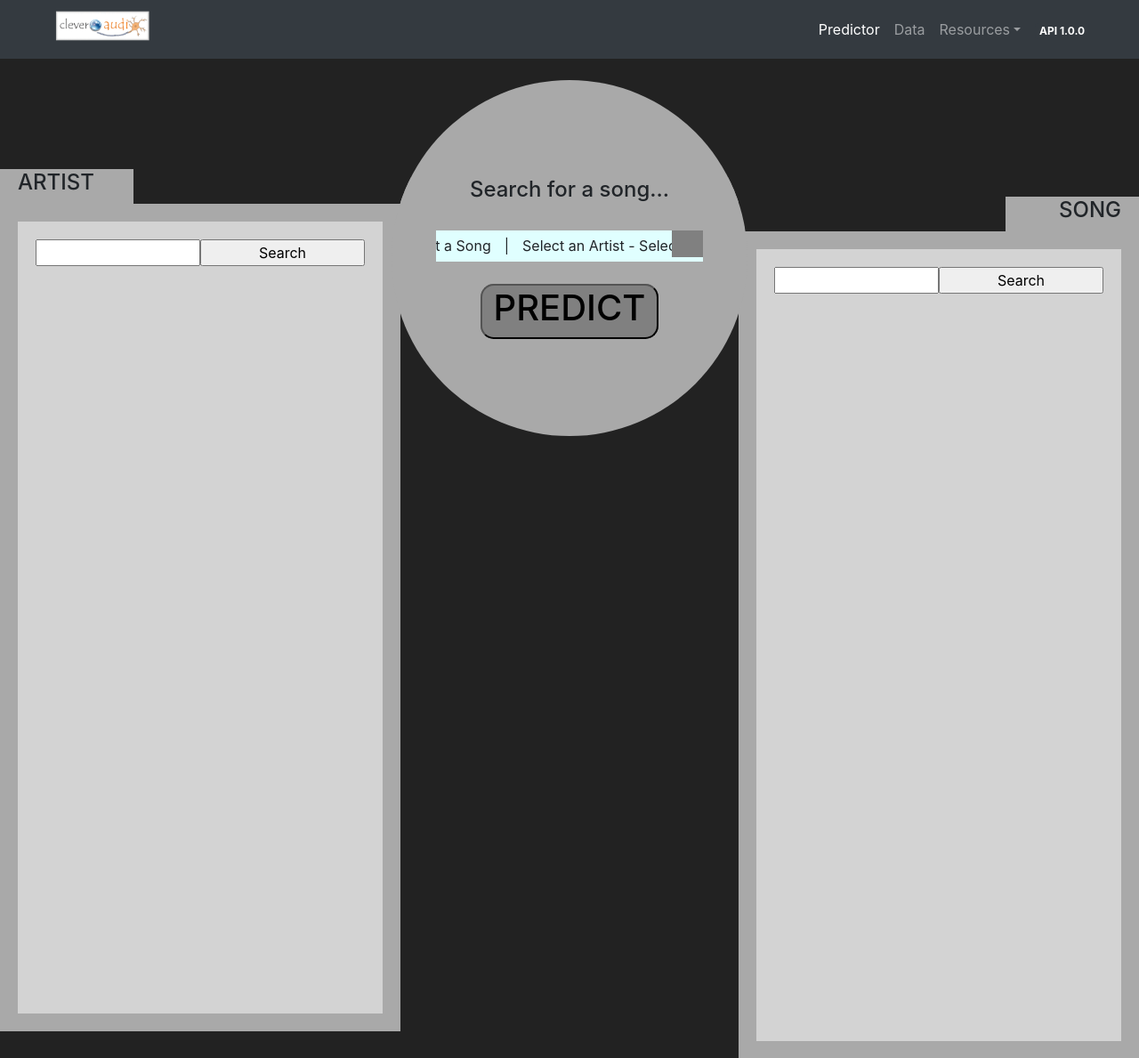
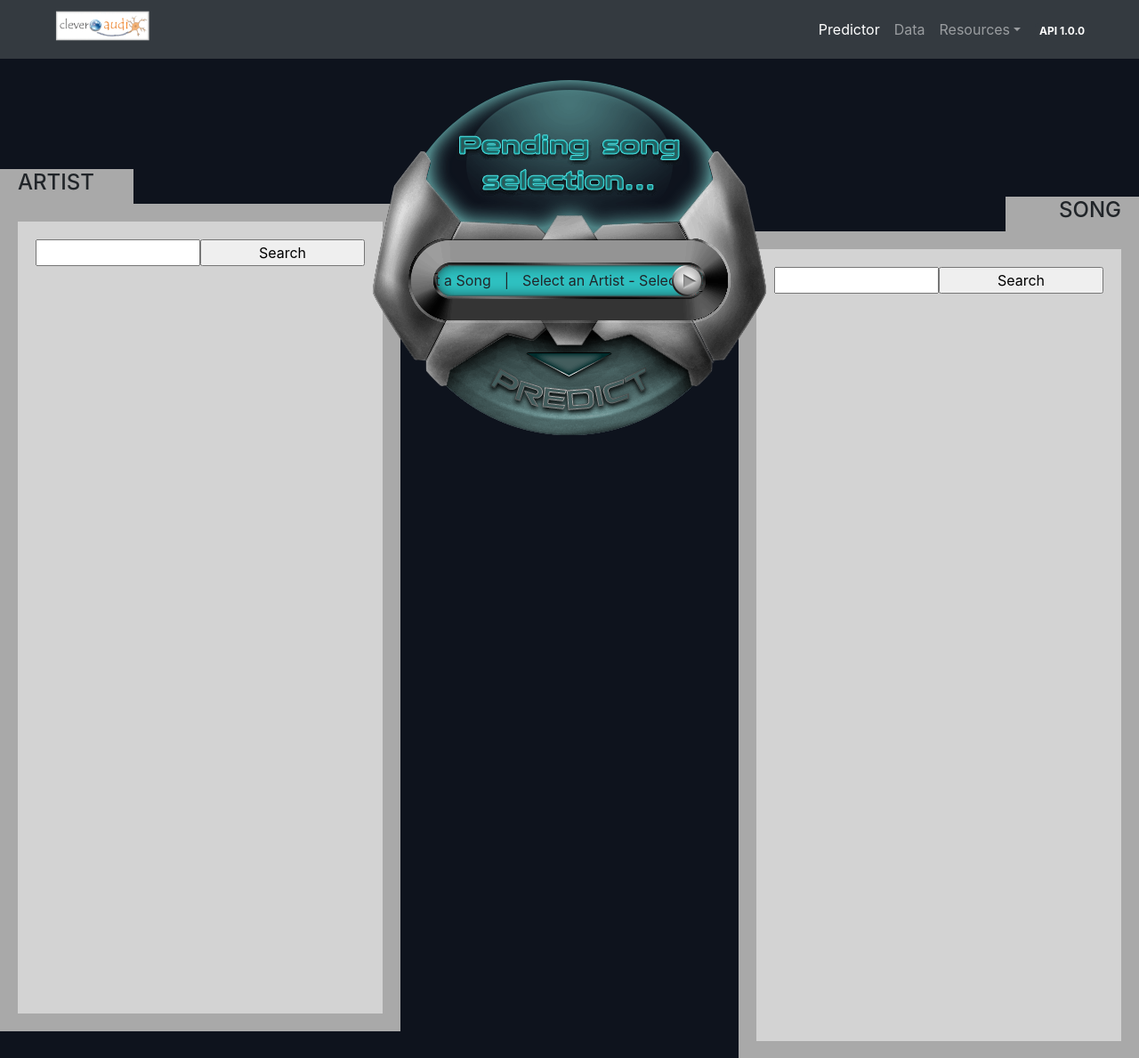
Before and after one commit to kd017/clever-audio, a Flask app: page /predictor.html in a window 1280 px wide. Shown: the top 1189 px of the page at 89% size. Run offline with Flask 2, Linux system fonts and the light colour scheme; parts of the project's set-up code (start-up, migrations or seed data) failed here and were passed over; some libraries are stand-ins or nearby versions.

Commit message:
Added appearance for center orb of the predictor

```diff
--- a/static/css/predictor.css
+++ b/static/css/predictor.css
@@ -1,5 +1,5 @@
 html {
-    background: rgb(34, 34, 34);
+    background: rgb(14, 19, 29);
 }
 
 .prediction-container {
@@ -18,47 +18,62 @@ html {
 
 
 #predict {
-    width: 400px;
+    width: 444px;
     height: 400px;
-    border-radius: 50%;
-    background: darkgrey;
+    /* background-image: url("../images/predictor/orb-body.png"); */
     z-index: 100;
-    display: flex;
-    justify-content: center;
-    flex-direction: column;
-    text-align: center;
     overflow: hidden;
+    pointer-events: none;
+    /* margin: 0 auto; */
 }
 
 #result-display {
-    background: darkgrey;
+    position: absolute;
+    width: 400px;
+    height: 200px;
+    margin-left: 22px;
+    border-top-left-radius: 200px;
+    border-top-right-radius: 200px;
+    overflow: hidden;
+    background-position: 38px -75px;
+    background-size: 324px 324px;
+    background-blend-mode: multiply;
 }
 
-.result-display-winner {
-    color: rgb(0, 255, 0);
+#result-display-glassfx {
+    position: absolute;
+    width: 400px;
+    height: 400px;
+    z-index: 104;
 }
 
-.result-display-loser {
-    color: red;
+.result-display-glassfx-inactive {
+    background: url("../images/predictor/orb-glassfx-inactive.png");
 }
 
-#song-image {
-    position: absolute;
-    margin-left: -200px;
-    z-index: -5;
-    margin-top: -109px;
+.result-display-glassfx-active {
+    background: url("../images/predictor/orb-glassfx-active.png");
+}
+
+.result-display-glassfx-winner {
+    background: url("../images/predictor/orb-glassfx-winner.png");
+}
+
+.result-display-glassfx-nonwinner {
+    background: url("../images/predictor/orb-glassfx-nonwinner.png");
 }
 
 #song-selection {
-    display: flex;
+    position: absolute;
+    margin-top: 184px;
+    margin-left: 72px;
     width: 300px;
     height: 35px;
-    /* padding: 5px; */
-    background: lightcyan;
+    border-radius: 17.5px;
     align-self: center;
     text-align: center;
     overflow: hidden;
-    white-space: nowrap;
+    z-index: 107;
 }
 
 #song-title {
@@ -82,52 +97,68 @@ html {
 }
 
 #song-preview {
-    width: 45px;
+    position: absolute;
+    width: 35px;
     height: 35px;
-    margin-top: -5px;
-    margin-right: -5px;
+    margin-top: -35px;
+    margin-left: 265px;
+    pointer-events: all;
 }
 
 .song-preview-inactive {
-    background: grey;
+    background: url("../images/predictor/orb-play-inactive.png");
 }
 
 .song-preview-pause {
-    background: rgb(0, 145, 145);
+    background: url("../images/predictor/orb-pause-active.png");
     cursor: pointer;
 }
 
+.song-preview-pause:hover {
+    background: url("../images/predictor/orb-pause-hover.png");
+}
+
 .song-preview-play {
-    background: cyan;
+    background: url("../images/predictor/orb-play-active.png");
     cursor: pointer;
 }
 
-#predict-button-container {
-    display: flex;
-    align-self: center;
-    background: grey;
-    width: 200px;
-    border-radius: 15px;
-    /* border: solid; */
-    color: cyan;
-    margin-top: 25px;
+.song-preview-play:hover {
+    background: url("../images/predictor/orb-play-hover.png");
 }
 
 #predict-button {
-    /* height: 50px; */
-    width: 200px;
-    cursor: pointer;
-    border-radius: 15px;
+    position: absolute;
+    margin-top: 252px;
+    margin-left: 83px;
+    pointer-events: all;
+    width: 278px;
+    height: 123px;
+    z-index: 105;
+    pointer-events: visiblePainted;
 }
 
 .predict-button-inactive {
-    background: grey;
+    background: url("../images/predictor/orb-predict-inactive.png");
 }
 
 .predict-button-active {
-    background: cyan;
+    background: url("../images/predictor/orb-predict-active.png");
+    cursor: pointer;
 }
 
+.predict-button-active:hover {
+    background: url("../images/predictor/orb-predict-hover.png");
+}
+
+#predictor-body {
+    position: absolute;
+    margin-top: -25px;
+    width: 444px;
+    height: 400px;
+    background: url("../images/predictor/orb-body.png");
+    z-index: 106;
+}
 
 @keyframes song-title-mover {
     100% {
--- a/static/css/style.css
+++ b/static/css/style.css
@@ -3,7 +3,7 @@ body {
     height: 100%;
     padding: 0;
     margin: 0;
-    background-color: rgb(34, 34, 34);
+    background-color: rgb(14, 19, 29);
 }
 
 select {
@@ -12,10 +12,6 @@ select {
     padding: 8px;
     color: #8e979f;
     outline: none;
-}
-
-#table-container {
-    overflow: auto;
 }
 
 #site-head-container {
--- a/static/js/predictor.js
+++ b/static/js/predictor.js
@@ -26,9 +26,14 @@ $(document).ready(function() {
 
     var songImage = $("#song-image");
     var resultDisplay = $("#result-display");
+    var resultDisplayGlassFX = $("#result-display-glassfx");
     var songPreview = $("#song-preview");
 
     var predictButton = $("#predict-button");
+
+
+    // init
+    resultDisplayGlassFX.addClass("result-display-glassfx-inactive");
 
     // =====================================
     // Functions
@@ -165,7 +170,6 @@ $(document).ready(function() {
 
 
 
-    resultDisplay.text("Search for a song...");
 
 
     // =====================================
@@ -188,10 +192,12 @@ $(document).ready(function() {
             selectedSong = "";
             artistDisplay.text("Select an Artist");
             songDisplay.text("Select a Song");
-            resultDisplay.text("Pending song selection...");
-            resultDisplay.removeClass("result-display-winner result-display-loser");
+            // resultDisplay.text("Pending song selection...");
+            // resultDisplay.removeClass("result-display-winner result-display-loser");
+            resultDisplay.css("background-image", "");
+            resultDisplay.css("background-color", "");
+            songPreview.removeClass("song-preview-pause");
             songPreview.removeClass("song-preview-play");
-            songPreview.removeClass("song-preview-pause");
             songPreview.addClass("song-preview-inactive");
             predictButton.addClass("predict-button-inactive");
             predictButton.removeClass("predict-button-active");
@@ -201,7 +207,11 @@ $(document).ready(function() {
                 songPreviewAudio = "";
             }
 
-            songImage.attr("src", "");
+            // songImage.attr("src", "");
+            resultDisplay.css("background-image", "");
+
+            resultDisplayGlassFX.removeClass("result-display-glassfx-active result-display-glassfx-winner result-display-glassfx-nonwinner");
+            resultDisplayGlassFX.addClass("result-display-glassfx-inactive");
         }
     });
 
@@ -252,10 +262,12 @@ $(document).ready(function() {
             selectedSong = "";
             artistDisplay.text("Select an Artist");
             songDisplay.text("Select a Song");
-            resultDisplay.text("Pending song selection...");
-            resultDisplay.removeClass("result-display-winner result-display-loser");
+            // resultDisplay.text("Pending song selection...");
+            // resultDisplay.removeClass("result-display-winner result-display-loser");
+            resultDisplay.css("background-image", "");
+            resultDisplay.css("background-color", "");
+            songPreview.removeClass("song-preview-pause");
             songPreview.removeClass("song-preview-play");
-            songPreview.removeClass("song-preview-pause");
             songPreview.addClass("song-preview-inactive");
             predictButton.addClass("predict-button-inactive");
             predictButton.removeClass("predict-button-active");
@@ -265,7 +277,10 @@ $(document).ready(function() {
                 songPreviewAudio = "";
             }
 
-            songImage.attr("src", "");
+            // songImage.attr("src", "");
+            resultDisplay.css("background-image", "");
+            resultDisplayGlassFX.removeClass("result-display-glassfx-active result-display-glassfx-winner result-display-glassfx-nonwinner");
+            resultDisplayGlassFX.addClass("result-display-glassfx-inactive");
         }
         // Non-selected artist is selected
         else {
@@ -276,10 +291,12 @@ $(document).ready(function() {
             selectedSong = "";
             songDisplay.text("Select a Song");
             artistDisplay.text(selectedArtist);
-            resultDisplay.text("Pending song selection...");
-            resultDisplay.removeClass("result-display-winner result-display-loser");
+            // resultDisplay.text("Pending song selection...");
+            // resultDisplay.removeClass("result-display-winner result-display-loser");
+            resultDisplay.css("background-image", "");
+            resultDisplay.css("background-color", "");
+            songPreview.removeClass("song-preview-pause");
             songPreview.removeClass("song-preview-play");
-            songPreview.removeClass("song-preview-pause");
             songPreview.addClass("song-preview-inactive");
             predictButton.addClass("predict-button-inactive");
             predictButton.removeClass("predict-button-active");
@@ -290,7 +307,10 @@ $(document).ready(function() {
                 songPreviewAudio = "";
             }
 
-            songImage.attr("src", "");
+            // songImage.attr("src", "");
+            resultDisplay.css("background-image", "");
+            resultDisplayGlassFX.removeClass("result-display-glassfx-active result-display-glassfx-winner result-display-glassfx-nonwinner");
+            resultDisplayGlassFX.addClass("result-display-glassfx-inactive");
         }
     });
 
@@ -310,11 +330,13 @@ $(document).ready(function() {
         artistDisplay.text(selectedArtist);
         allArtistItems.removeClass("selected");
         $(`#artist-list li[artist="${selectedArtist}"]`).addClass("selected");
-        resultDisplay.text("Click PREDICT");
-        resultDisplay.removeClass("result-display-winner result-display-loser");
+        // resultDisplay.text("Click PREDICT");
+        // resultDisplay.removeClass("result-display-winner result-display-loser");
+        resultDisplay.css("background-image", "");
+        resultDisplay.css("background-color", "");
         songPreview.removeClass("song-preview-inactive");
-        songPreview.removeClass("song-preview-play");
-        songPreview.addClass("song-preview-pause");
+        songPreview.removeClass("song-preview-pause");
+        songPreview.addClass("song-preview-play");
         predictButton.addClass("predict-button-active");
         predictButton.removeClass("predict-button-inactive");
 
@@ -328,24 +350,30 @@ $(document).ready(function() {
             songPreviewAudio = new Audio($(this).attr("preview"));
         }
         else {
-            songPreview.removeClass("song-preview-pause");
+            songPreview.removeClass("song-preview-play");
             songPreview.addClass("song-preview-inactive");
         }
 
-        songImage.attr("src", "");
-        songImage.attr("src", $(this).attr("image"));
+        // songImage.attr("src", "");
+        resultDisplay.css("background-image", "");
+        // songImage.attr("src", $(this).attr("image"));
+        resultDisplay.css("background-image", `url("${$(this).attr("image")}")`);
 
+        resultDisplay.css("background-color", "rgba(0, 255, 255, .5)");
+
+        resultDisplayGlassFX.removeClass("result-display-glassfx-inactive result-display-glassfx-winner result-display-glassfx-nonwinner");
+        resultDisplayGlassFX.addClass("result-display-glassfx-active");
     });
 
     songPreview.on("click", function() {
-        if (songPreview.hasClass("song-preview-pause")) {
+        if (songPreview.hasClass("song-preview-play")) {
+            songPreview.removeClass("song-preview-play");
+            songPreview.addClass("song-preview-pause");
+            songPreviewAudio.play();
+        }
+        else if (songPreview.hasClass("song-preview-pause")) {
             songPreview.removeClass("song-preview-pause");
             songPreview.addClass("song-preview-play");
-            songPreviewAudio.play();
-        }
-        else if (songPreview.hasClass("song-preview-play")) {
-            songPreview.removeClass("song-preview-play");
-            songPreview.addClass("song-preview-pause");
             songPreviewAudio.pause();
         }
     })
@@ -359,15 +387,18 @@ $(document).ready(function() {
                 if (key === "prediction") {
 
                     if (value === "Winner") {
-                        resultDisplay.addClass("result-display-winner");
-                        resultDisplay.text(value);
-                    }
-                    else if (value === "Non-Winner") {
-                        resultDisplay.addClass("result-display-loser");
-                        resultDisplay.text(value);
+                        // resultDisplay.addClass("result-display-winner");
+                        resultDisplay.css("background-color", "rgb(0, 200, 143)");
+                        // resultDisplay.text(value);
+                        resultDisplayGlassFX.removeClass("result-display-glassfx-active result-display-glassfx-inactive result-display-glassfx-nonwinner");
+                        resultDisplayGlassFX.addClass("result-display-glassfx-winner");
                     }
                     else {
-                        resultDisplay.text("Song not found...")
+                        // resultDisplay.addClass("result-display-loser");
+                        resultDisplay.css("background-color", "rgb(200, 130, 0)");
+                        // resultDisplay.text(value);
+                        resultDisplayGlassFX.removeClass("result-display-glassfx-active result-display-glassfx-inactive result-display-glassfx-winner");
+                        resultDisplayGlassFX.addClass("result-display-glassfx-nonwinner");
                     }
                 }
             });
--- a/templates/predictor.html
+++ b/templates/predictor.html
@@ -82,8 +82,9 @@
         <div class="prediction-container">
             <div id="predict">
                 <div id="result">
-                    <img id="song-image" width="400px">
-                    <h4 id="result-display">Loading...</h4>
+                    <div id="result-display">
+                        <div id="result-display-glassfx"></div>
+                    </div>
                     <br>
                 </div>
                 <div id="song-selection">
@@ -96,10 +97,8 @@
                         <audio id="song-audio"></audio>
                     </div>
                 </div>
-                <div id="predict-button-container">
-                    <!-- <h1>PREDICT</h1> -->
-                    <button id="predict-button" class="predict-button-inactive"><h1>PREDICT</h1></button>
-                </div>
+                <div id="predict-button" class="predict-button-inactive"></div>
+                <div id="predictor-body"></div>
             </div>
 
             <div id="artist-panel" class="front">
```
Also changed, not shown: static/images/predictor/orb-body.png (added), static/images/predictor/orb-glassfx-active.png (added), static/images/predictor/orb-glassfx-inactive.png (added), static/images/predictor/orb-glassfx-nonwinner.png (added), static/images/predictor/orb-glassfx-winner.png (added), static/images/predictor/orb-pause-active.png (added), static/images/predictor/orb-pause-hover.png (added), static/images/predictor/orb-play-active.png (added), static/images/predictor/orb-play-hover.png (added), static/images/predictor/orb-play-inactive.png (added), static/images/predictor/orb-predict-active.png (added), static/images/predictor/orb-predict-hover.png (added), static/images/predictor/orb-predict-inactive.png (added).
